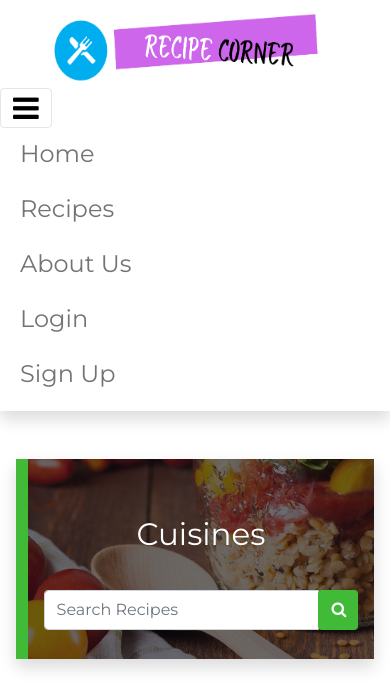
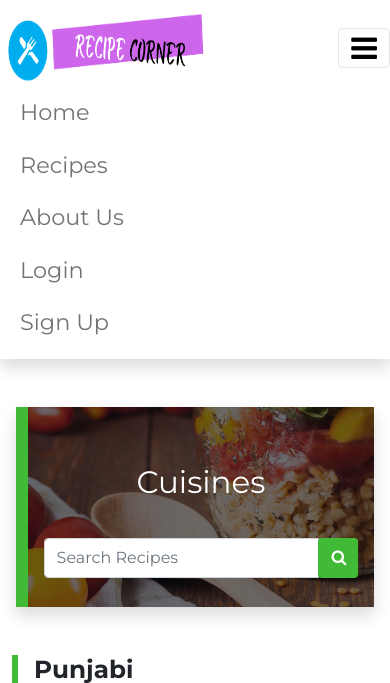
Before and after one commit to Kakadia-Zeel/Recipe-Corner, a PHP site: page /pages/sub-category.html in a window 390 px wide, after a click that opens the changed part. Shown: the top 683 px of the page. Run offline with PHP 8.4, Linux system fonts and the light colour scheme.

Commit message:
Media query fixed

```diff
--- a/css/login.css
+++ b/css/login.css
@@ -38,7 +38,7 @@ nav {
 
 .navbar-nav li a {
   border-bottom: 3px solid transparent;
-  font-size: 1.5em;
+  font-size: 1.4em;
 
 }
 
--- a/css/recipe-individual.css
+++ b/css/recipe-individual.css
@@ -38,7 +38,7 @@ nav {
 
 .navbar-nav li {
   margin: 0 20px;
-  font-size: 1.5em;
+  font-size: 1.4em;
 }
 
 .navbar-nav li a {
--- a/css/sign-up.css
+++ b/css/sign-up.css
@@ -34,7 +34,7 @@ nav {
 
 .navbar-nav li {
   margin: 0 20px;
-  font-size: 1.5em;
+  font-size: 1.4em;
 }
 
 .navbar-nav li a {
--- a/css/sub-category.css
+++ b/css/sub-category.css
@@ -39,7 +39,7 @@ nav {
 
 .navbar-nav li {
   margin: 0 20px;
-  font-size: 1.5em;
+  font-size: 1.4em;
 }
 
 .navbar-nav li a {
@@ -192,3 +192,14 @@ nav {
   margin-bottom: 0;
 }
 /* Footer end */
+
+
+/* Media Queries */
+
+@media screen and (max-width: 550px) {
+  .navbar img {
+    width: 200px;
+    height: 70px;
+    margin: 0 5px;
+  }
+  }
--- a/maincss.css
+++ b/maincss.css
@@ -38,7 +38,7 @@ nav {
 
 .navbar-nav li {
   margin: 0 20px;
-  font-size: 1.5em;
+  font-size: 1.4em;
 }
 
 .navbar-nav li a {
```
Also changed, not shown: css/recipe-categories.css (+11 -1 lines).
